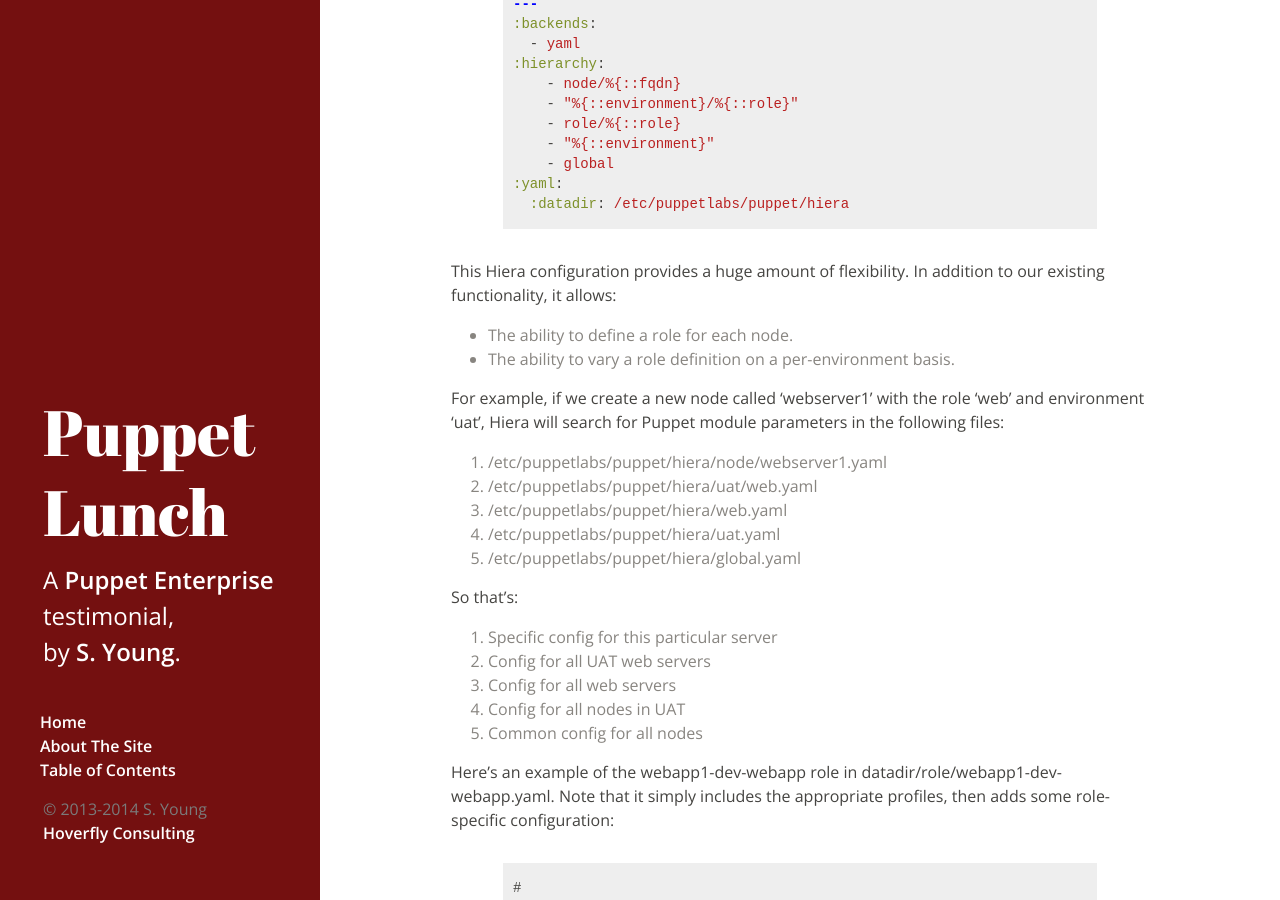
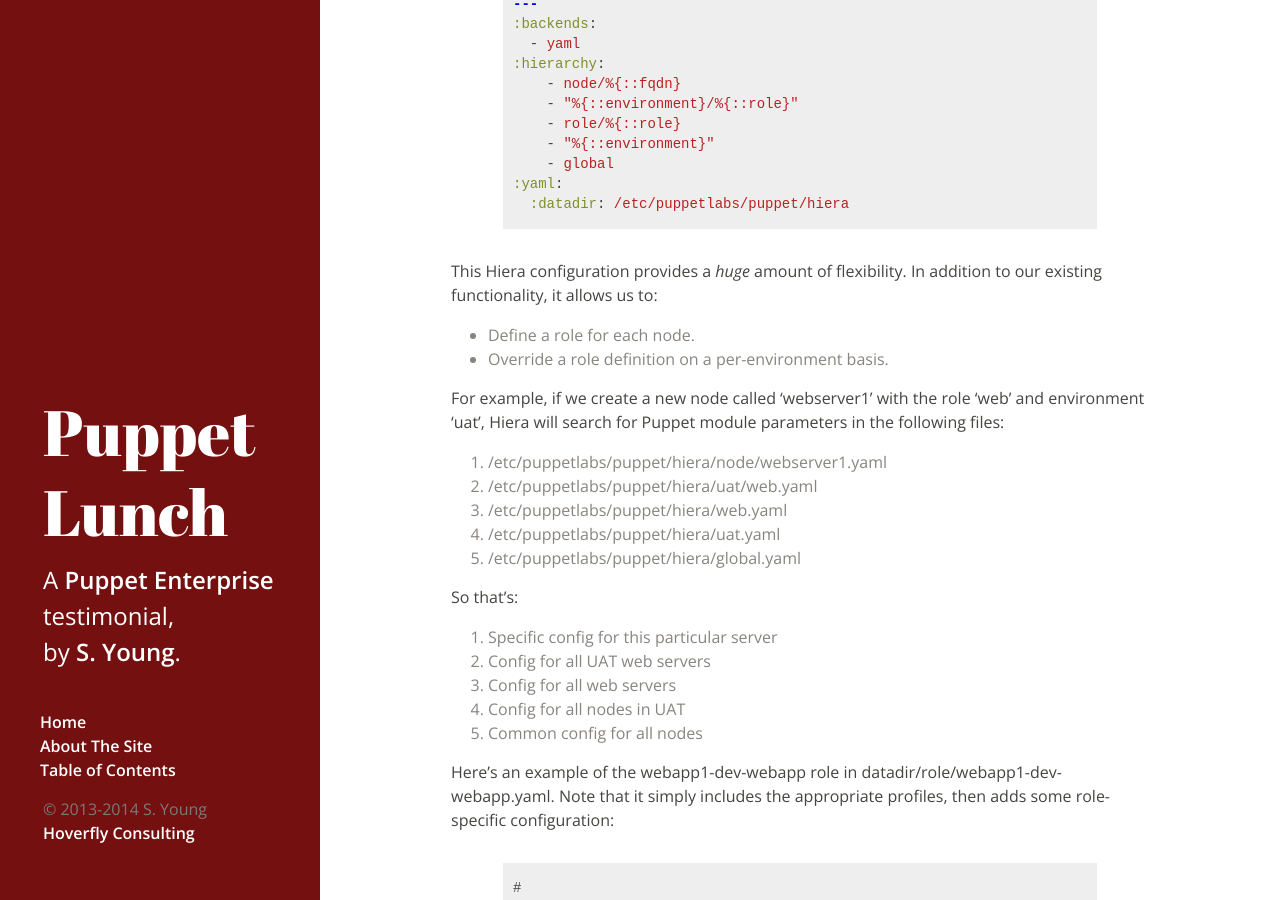
Before and after one commit to Sgydoo/puppet-lunch, a Jekyll site: the page built from _posts/2013-12-27-roles-and-profiles.md, in a window 1280 px wide and 900 px high, scrolled down 3130 px. Built offline with Jekyll 4.4.1, drawn with Linux system fonts in a browser that asks for light colours; Markdown is read by kramdown in place of the engine named in the settings.

Commit message:
Minor edit

```diff
--- a/_posts/2013-12-27-roles-and-profiles.md
+++ b/_posts/2013-12-27-roles-and-profiles.md
@@ -172,11 +172,11 @@
   :datadir: /etc/puppetlabs/puppet/hiera
 {% endhighlight %}
 
-This Hiera configuration provides a huge amount of flexibility.
-In addition to our existing functionality, it allows:
+This Hiera configuration provides a *huge* amount of flexibility. In
+addition to our existing functionality, it allows us to:
 
-* The ability to define a role for each node.
-* The ability to vary a role definition on a per-environment basis.
+* Define a role for each node.
+* Override a role definition on a per-environment basis.
 
 For example, if we create a new node called 'webserver1' with the role
 'web' and environment 'uat', Hiera will search for Puppet module
```
